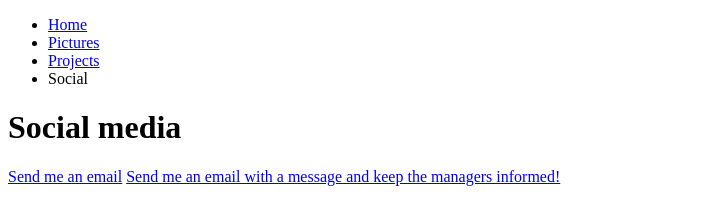
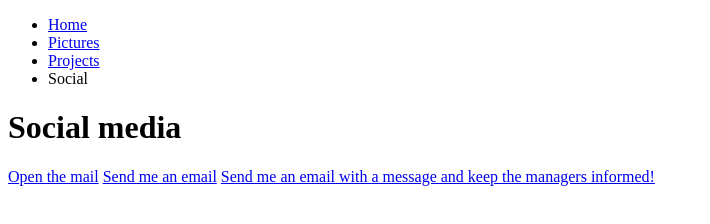
Before and after one commit to Kurkov11/Hyperlinks-text-formatting-practice, a plain HTML site: page social.html in a window 1280 px wide. Shown: the whole page, without its empty margins (0-710 px from the left). Drawn offline with Linux system fonts and the light colour scheme.

Commit message:
Add an empty mail

```diff
--- a/social.html
+++ b/social.html
@@ -17,7 +17,7 @@
       </ul>
     </nav>
     <h1>Social media</h1>
-
+    <a href="mailto:">Open the mail</a>
     <a href="mailto:coolperson82@yahoo.com">Send me an email</a>
     <a href="mailto:coolperson82@yahoo.com?cc=coolmanager@yahoo.com&bcc=coolfriend@yahoo.com&subject=Our%20wonderful%20subject&body=This%20is%20the%20body">Send me an email with a message and keep the managers informed!</a>
   </body>
```
